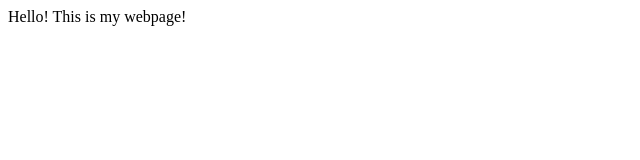
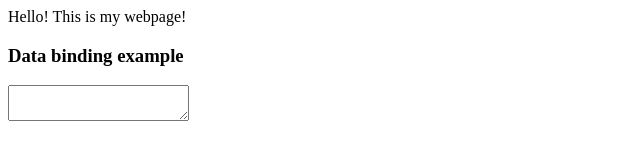
Before and after one commit to codeworks-2019/team0-angularpractice, a plain HTML site: page index.html in a window 1280 px wide. Shown: the whole page, without its empty margins (0-640 px from the left). Drawn offline with Linux system fonts and the light colour scheme.

Commit message:
added data binding example

```diff
--- a/index.html
+++ b/index.html
@@ -5,5 +5,10 @@
   	</head>
   	<body>
     	Hello!  This is my webpage!
+	<div class="container">
+		<h3>Data binding example</h3>
+		<textarea id="dataToBind" class="form-control"></textarea>
+		<p id="showBoundData"></p>
+	</div>
   	</body>
 </html>
```
